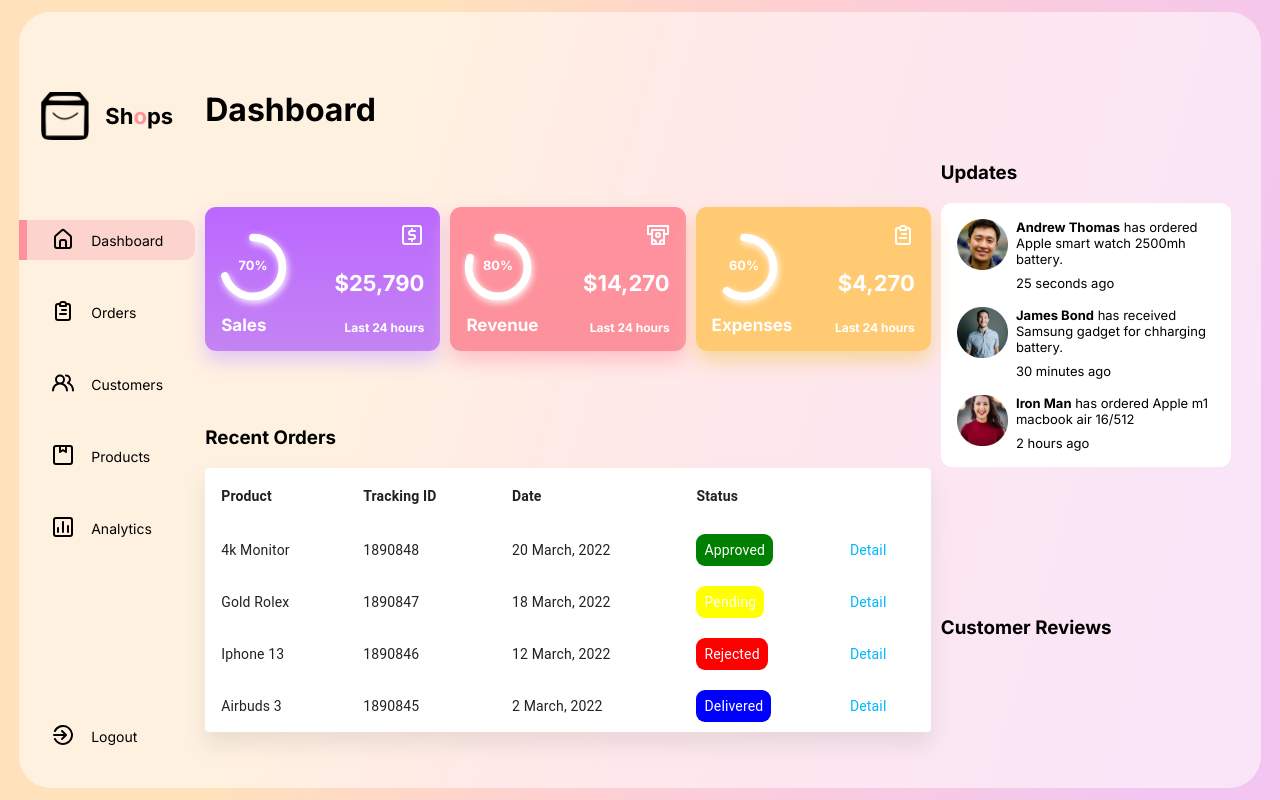
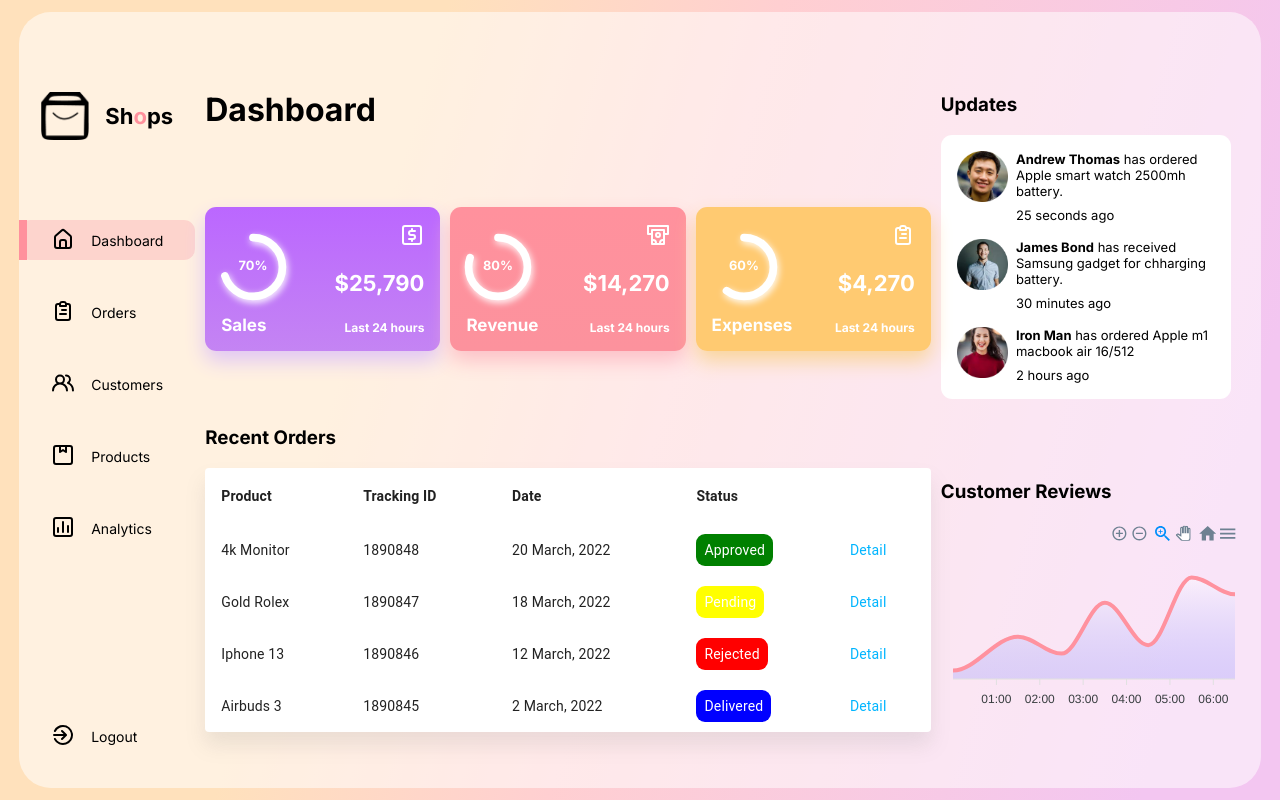
Before and after one commit to Bbek-Crestha/admin-dashboard, a React (Create React App) app: page / in a window 1280 px wide. Built offline with nearby package versions, Linux system fonts and the light colour scheme.

Commit message:
feat: create customer reviews chart for right-side

```diff
--- /dev/null
+++ b/src/components/CustomerReview/CustomerReview.jsx
@@ -0,0 +1,57 @@
+import "./CustomerReview.css";
+import Chart from "react-apexcharts";
+
+const CustomerReview = () => {
+	const data = {
+		series: [{ name: "Review", data: [10, 50, 30, 90, 40, 120, 100] }],
+
+		options: {
+			chart: {
+				type: "area",
+				height: "auto",
+			},
+			fill: {
+				colors: ["#fff"],
+				type: "gradient",
+			},
+			dataLabels: {
+				enabled: false,
+			},
+			stroke: {
+				curve: "smooth",
+				colors: ["#ff929f"],
+			},
+			tooltip: {
+				x: {
+					format: "dd/MM/yy HH:mm",
+				},
+			},
+			grid: {
+				show: false,
+			},
+			xaxis: {
+				type: "datetime",
+				categories: [
+					"2018-09-19T00:00:00.000Z",
+					"2018-09-19T01:30:00.000Z",
+					"2018-09-19T02:30:00.000Z",
+					"2018-09-19T03:30:00.000Z",
+					"2018-09-19T04:30:00.000Z",
+					"2018-09-19T05:30:00.000Z",
+					"2018-09-19T06:30:00.000Z",
+				],
+			},
+			yaxis: {
+				show: false,
+			},
+		},
+	};
+
+	return (
+		<div className="CustomerReview">
+			<Chart series={data.series} options={data.options} type="area" />
+		</div>
+	);
+};
+
+export default CustomerReview;
--- a/src/components/RightSide/RightSide.jsx
+++ b/src/components/RightSide/RightSide.jsx
@@ -1,3 +1,4 @@
+import CustomerReview from "../CustomerReview/CustomerReview";
 import Updates from "../Updates/Updates";
 import "./RightSide.css";
 
@@ -12,6 +13,7 @@
 
 			<div>
 				<h3>Customer Reviews</h3>
+				<CustomerReview />
 			</div>
 		</div>
 	);
```
Also changed, not shown: src/components/CustomerReview/CustomerReview.css (added).
